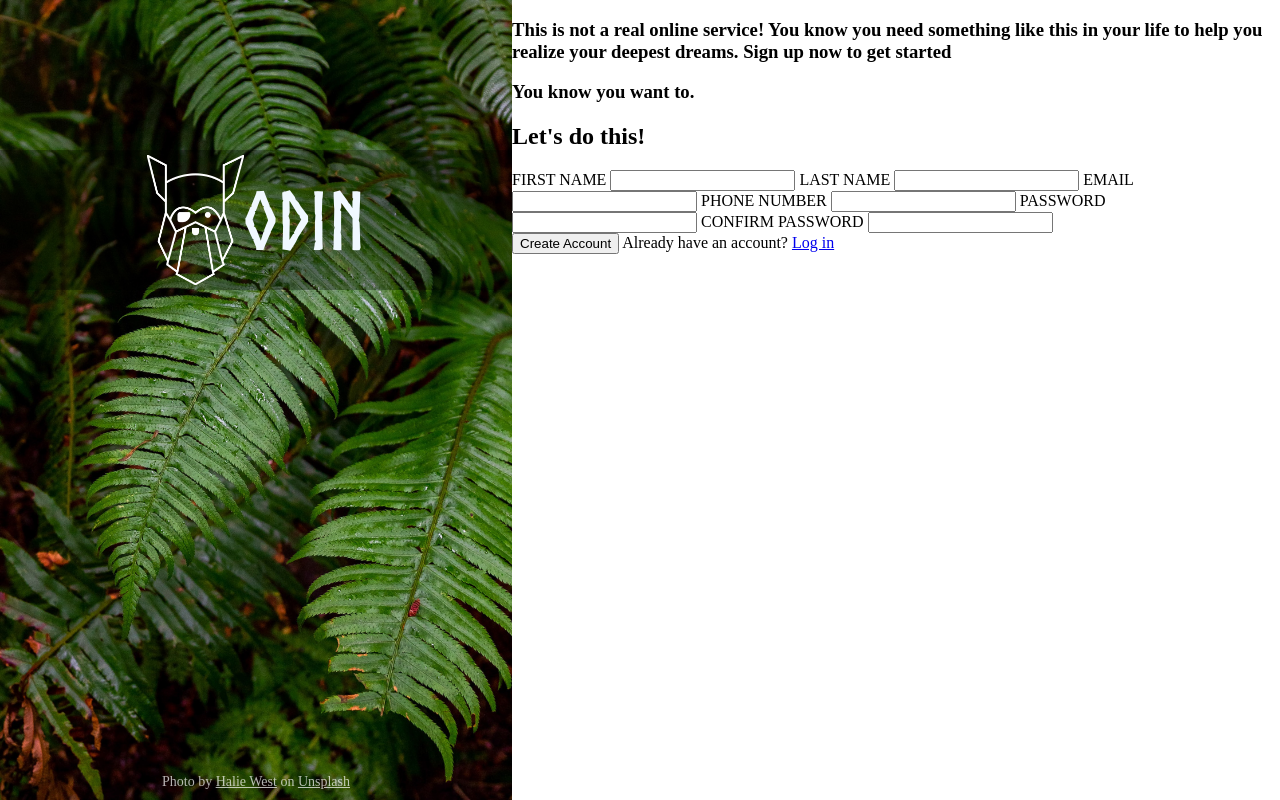
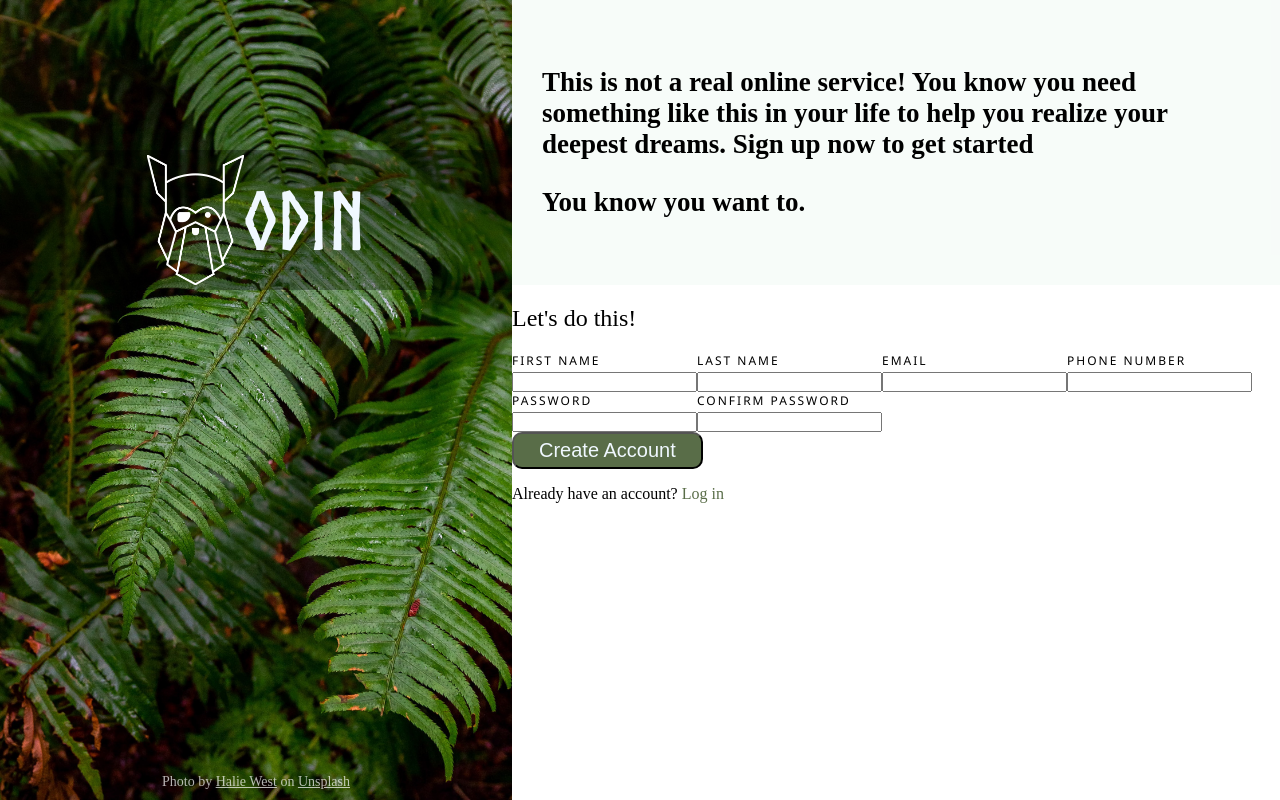
Before and after one commit to NyanLight/sign-up-form, a plain HTML site: page index.html in a window 1280 px wide. Drawn offline with Linux system fonts and the light colour scheme.

Commit message:
add some style to main part

```diff
--- a/index.html
+++ b/index.html
@@ -19,25 +19,38 @@
             <h3>This is not a real online service! You know you need something like this in your life to help you realize your deepest dreams. Sign up now to get started</h3>
             <p><h3>You know you want to.</h3></p>
         </article>
-        <form action="example.com" method="post">
-            <div class="form-main">
+        <form action="example.com" method="post" id="form">
                 <h2>Let's do this!</h2>
+                <div class="inputs">
+                    <div class="pair">
                         <label for="firstName">FIRST NAME</label>
                         <input type="text" name="firstName" id="firstName">
+                    </div>
+                    <div class="pair">
                         <label for="lastName">LAST NAME</label>
                         <input type="text" name="lastName" id="lastName">
+                    </div>
+                    <div class="pair">
                         <label for="email">EMAIL</label>
                         <input type="email" name="email" id="email">
+                    </div>
+                    <div class="pair">
                         <label for="phoneNumber">PHONE NUMBER</label>
                         <input type="tel">
+                    </div>
+                    <div class="pair">
                         <label for="password">PASSWORD</label>
                         <input type="password" name="password" id="password">
+                    </div>
+                    <div class="pair">
                         <label for="confirmPassword">CONFIRM PASSWORD</label>
                         <input type="password" name="confirmPassword" id="confirmPassword">
                     </div>
-            <button type="submit">Create Account</button>
-            <span>Already have an account? <a href="https://github.com/NyanLight">Log in</a> </span>
+                </div>
+                <button type="submit" form="form">Create Account</button>
+                <p><span>Already have an account? <a href="https://github.com/NyanLight" id="logIn_link">Log in</a> </span></p>
         </form>
+
     </main>
 </body>
 </html>
--- a/style.css
+++ b/style.css
@@ -68,8 +68,54 @@ img {
 
 main {
     width: 60%;
+    height: 100%;
 }
 
 article {
-    background-color: ;
+    background-color: rgba(218, 238, 228, 0.212);
+    padding: 4rem 3rem;
 }
+
+h2 {
+    font-weight: 200;
+}
+
+h3 {
+    font-size: 2.7rem;
+}
+
+.pair {
+    display: flex;
+    flex-direction: column;
+    gap: 0.3rem
+}
+
+.inputs {
+    display: flex;
+    flex-wrap: wrap;
+
+}
+
+label {
+    font-size: 1.2rem;
+    font-family:'Segoe UI', Tahoma, Geneva, Verdana, sans-serif;
+    letter-spacing: 2px;
+}
+
+input {
+    height: 1.5em;
+}
+
+
+button {
+    background-color: #596D48;
+    border-radius: 1rem;
+    color: aliceblue;
+    font-size: 2rem;
+    padding: 0.5rem 2.5rem;
+}
+
+#logIn_link {
+    text-decoration: none;
+    color: #596D48;
+}
```
Lines whose indentation alone changed are shown as unchanged.
